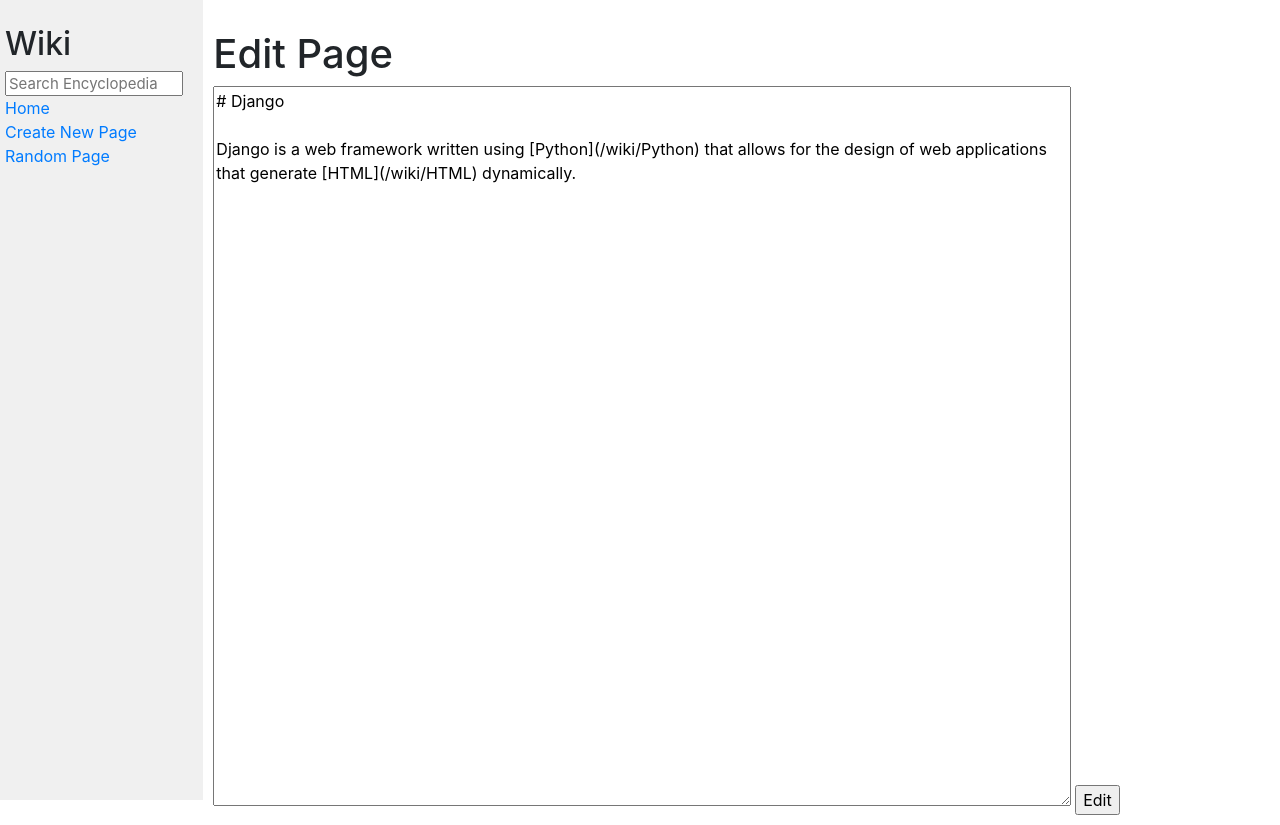
After one commit to TonyTrem/projectone, a Django app: page /edit/Django in a window 1280 px wide. The commit adds this page. Run offline with Django 3.2, Linux system fonts and the light colour scheme; some libraries are stand-ins or nearby versions.

Commit message:
Complete wiki assignment using django

```diff
--- /dev/null
+++ b/wiki/encyclopedia/templates/encyclopedia/edit.html
@@ -0,0 +1,17 @@
+{% extends "encyclopedia/layout.html" %}
+
+{% block title %}
+    Edit Page
+{% endblock %}
+
+{% block body %}
+    <h1>Edit Page</h1>
+
+    <form action="{% url 'wiki:edit' title %}" method="post">
+        {% csrf_token %}
+        <input type="hidden" name="title" value="{{ title }}">
+        <textarea name="content" placeholder="Content">{{ content }}</textarea>
+        <input type="submit" value="Edit">
+    </form>
+
+{% endblock %}
--- a/wiki/encyclopedia/templates/encyclopedia/entry.html
+++ b/wiki/encyclopedia/templates/encyclopedia/entry.html
@@ -5,8 +5,8 @@
 {% endblock %}
 
 {% block body %}
-    <h1>{{ title }}</h1>
     <div class="entry">
-        {{ content }}
+        {{ content|safe }}
     </div>
+    <a href="{% url 'wiki:edit' title %}">Edit</a>
 {% endblock %}
--- a/wiki/encyclopedia/templates/encyclopedia/layout.html
+++ b/wiki/encyclopedia/templates/encyclopedia/layout.html
@@ -20,15 +20,21 @@
                 </form>
 
                 <div>
-                    <a href="{% url 'wiki:index' %}">Home</a>
+                    <a href="{% url 'wiki:index' %}">
+                        Home
+                    </a>
                 </div>
 
                 <div>
-                    Create New Page
+                    <a href="{% url 'wiki:create' %}">
+                        Create New Page
+                    </a>
                 </div>
 
                 <div>
-                    Random Page
+                    <a href="{% url 'wiki:random_page' %}">
+                        Random Page
+                    </a>
                 </div>
 
                 {% block nav %}
--- a/wiki/encyclopedia/urls.py
+++ b/wiki/encyclopedia/urls.py
@@ -7,4 +7,7 @@ urlpatterns = [
     path("", views.index, name="index"),
     path("wiki/<str:title>", views.entry, name="entry"),
     path("search", views.search, name="search"),
+    path("create", views.create, name="create"),
+    path("edit/<str:title>", views.edit, name="edit"),
+    path("random_page", views.random_page, name="random_page"),
 ]
--- a/wiki/encyclopedia/views.py
+++ b/wiki/encyclopedia/views.py
@@ -1,10 +1,19 @@
 from django.shortcuts import render
 from django import forms
+from markdown2 import Markdown
+
+import random
+
+
 
 from . import util
 
 class SearchForm(forms.Form):
     q = forms.CharField(label="Search Encyclopedia")
+
+class CreateForm(forms.Form):
+    title = forms.CharField(label="Title")
+    content = forms.CharField(label="Content")
 
 def index(request):
     """
@@ -14,12 +23,54 @@ def index(request):
         "entries": util.list_entries()
     })
 
+def create(request):
+    """
+    Displays the create page.
+    """
+    if request.method == "POST":
+
+        # Take in the data the user submitted and save it as form
+        form = CreateForm(request.POST)
+
+        # Check if form data is valid (server-side)
+        if form.is_valid():
+
+            # Isolate the title and content from the 'cleaned' version of form data
+            title = form.cleaned_data["title"]
+            content = form.cleaned_data["content"]
+
+            # Check if the title already exists
+            if util.get_entry(title) is None:
+                util.save_entry(title, content)
+                return render(request, "encyclopedia/entry.html", {
+                    "title": title,
+                    "content": util.get_entry(title)
+                })
+            else:
+                return render(request, "encyclopedia/error.html", {
+                    "message": "Entry already exists"
+                })
+
+        else:
+
+            # If the form is invalid, re-render the page with existing information.
+            return render(request, "encyclopedia/error.html", {
+                "message": "Invalid form"
+            })
+    else:
+
+        # If the request method is not POST, render the page with a blank form.
+        return render(request, "encyclopedia/create.html", {
+            "form": CreateForm()
+        })
+
 def entry(request, title):
     """
     Displays the requested entry.
     """
     # If the entry does not exist, display an error message
-    if util.get_entry(title) is None:
+    entry_content = util.get_entry(title)
+    if entry_content is None:
         return render(request, "encyclopedia/error.html", {
             "message": "Entry not found"
         })
@@ -27,8 +78,63 @@ def entry(request, title):
         # If the entry exists, display it
         return render(request, "encyclopedia/entry.html", {
             "title": title,
-            "content": util.get_entry(title)
+            "content": Markdown().convert(entry_content),
         })
+
+def edit(request, title):
+    """
+    Displays the edit page.
+    """
+    if request.method == "POST":
+
+        # Take in the data the user submitted and save it as form
+        form = CreateForm(request.POST)
+
+        # Check if form data is valid (server-side)
+        if form.is_valid():
+
+            # Isolate the title and content from the 'cleaned' version of form data
+            title = form.cleaned_data["title"]
+            content = form.cleaned_data["content"]
+
+            util.save_entry(title, content)
+
+            return render(request, "encyclopedia/entry.html", {
+                "title": title,
+                "content": util.get_entry(title)
+            })
+
+        else:
+
+            # If the form is invalid, re-render the page with existing information.
+            return render(request, "encyclopedia/error.html", {
+                "message": "Invalid form"
+            })
+    else:
+
+        # If the request method is not POST, render the page with a blank form.
+        return render(request, "encyclopedia/edit.html", {
+            "form": CreateForm(initial={'title': title, 'content': util.get_entry(title)}),
+            "title": title,
+            "content": util.get_entry(title),
+        })
+
+def random_page(request):
+    """
+    Displays a random entry.
+    """
+
+    entries = util.list_entries()
+    if not entries:
+        return render(request, "encyclopedia/error.html", {
+            "message": "No entries found"
+        })
+    title = random.choice(entries)
+    return render(request, "encyclopedia/entry.html", {
+        "title": title,
+        "content": util.get_entry(title)
+    })
+
 
 def search(request):
     """
```
Also changed, not shown: wiki/encyclopedia/templates/encyclopedia/create.html (added, +15 -0 lines), wiki/entries/poo.md (added, +3 -0 lines), wiki/entries/Django.md (line endings or trailing spaces).
